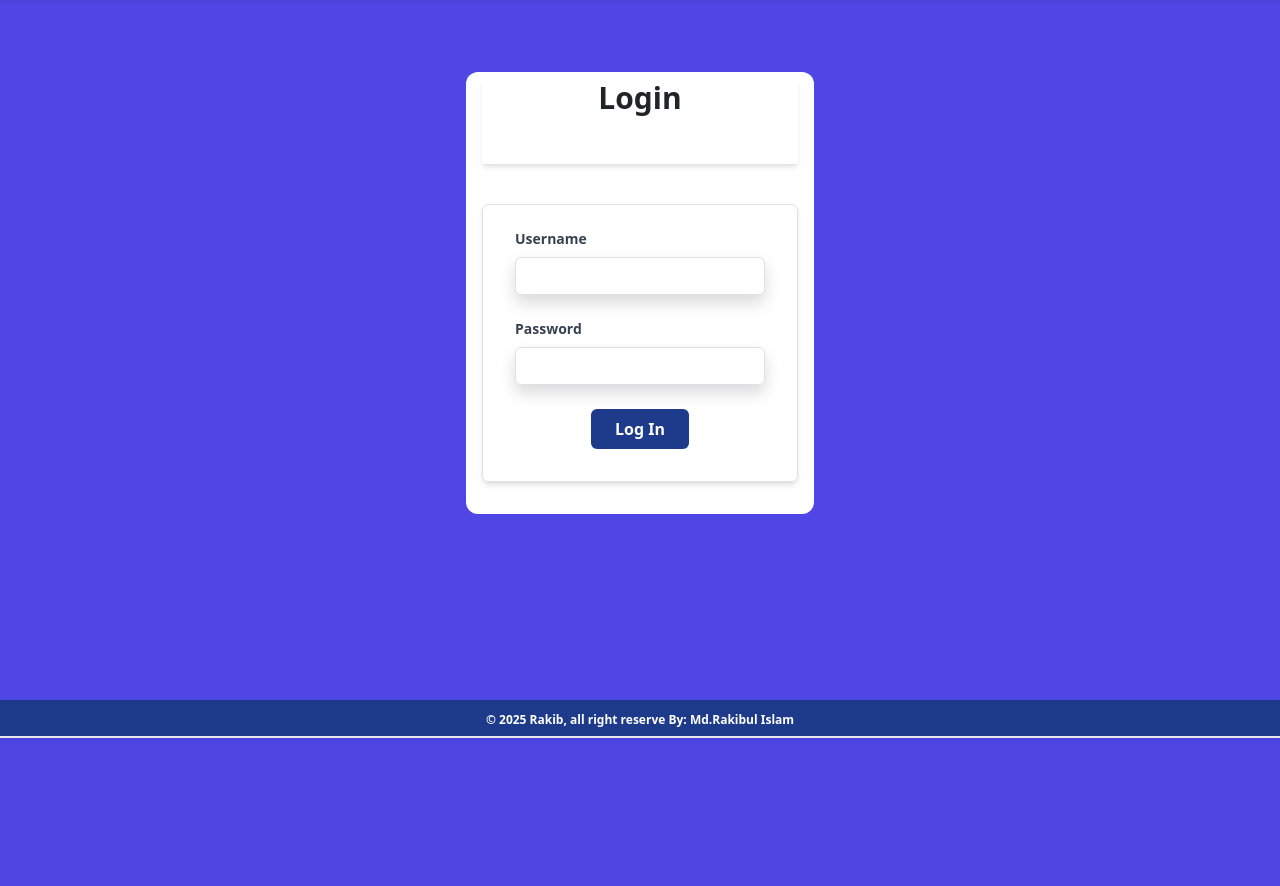
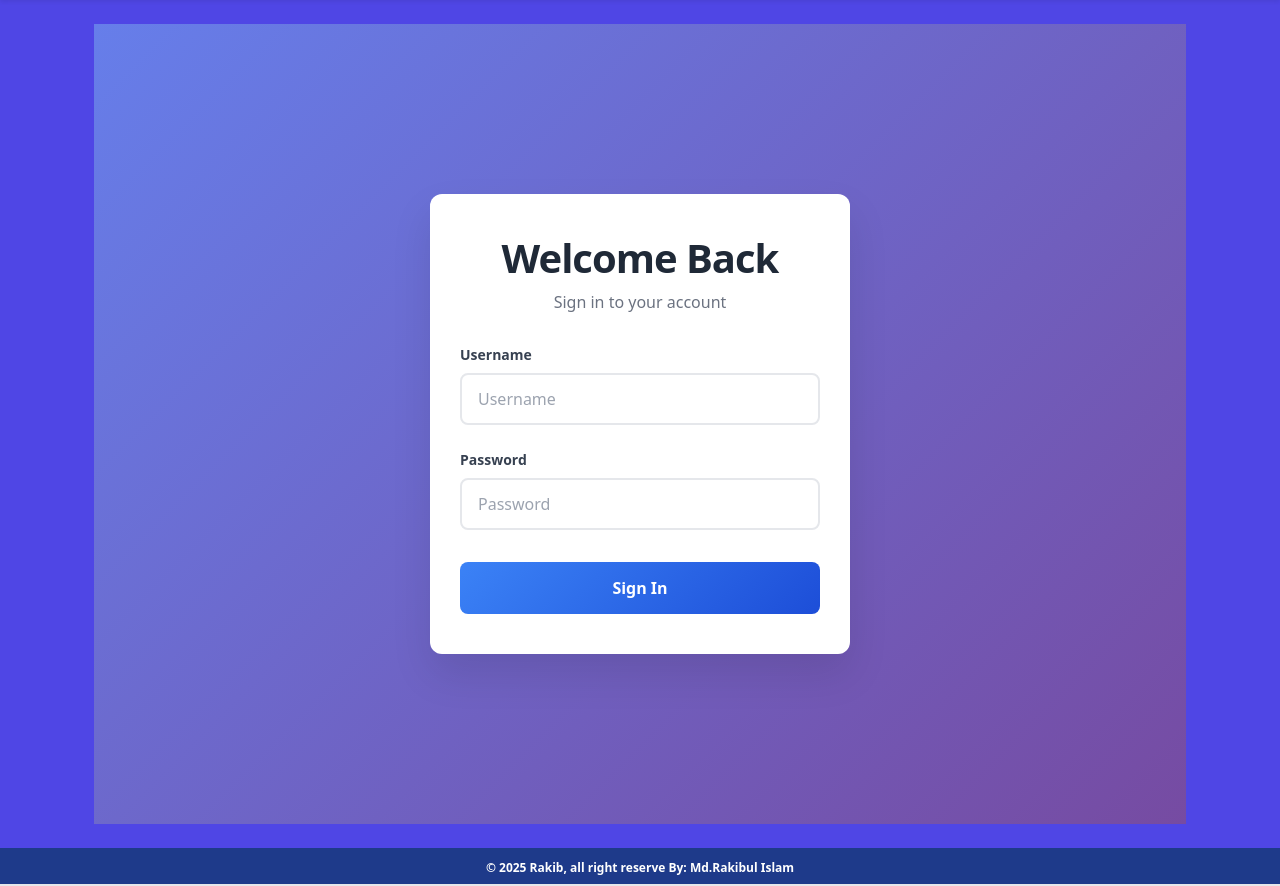
Before and after one commit to rakibul00/final_project_for_mist_bank_maangement, a Django app: page /accounts/login/ in a window 1280 px wide. Shown: the part 62-948 px from the top of the page. Before the commit the page ends 800 px from the top, so only its background shows below. Run offline with Django 4.2, Linux system fonts and the light colour scheme.

Commit message:
Update repo with latest changes

```diff
--- a/accounts/templates/accounts/user_login.html
+++ b/accounts/templates/accounts/user_login.html
@@ -1,34 +1,218 @@
-{% extends 'base.html' %}  {% block content %} {% if form.non_field_errors %} {% for error in form.non_field_errors %}
-<div class="bg-red-100 border border-red-400 text-red-700 px-4 py-3 rounded relative mt-2" role="alert">
-    <p class="font-bold">Error!</p>
-    <p class="block sm:inline">{{ error }}</p>
-</div>
-{% endfor %} {% endif %}
-<div class="grid grid-cols-3 gap-4">
-    <div></div>
-    <div class="py-2 px-3 rounded-xl bg-white mt-12">
-        <h1 class="font-bold text-3xl text-center pb-5 shadow-md">Login</h1>
-        <div class="w-full mt-10">
-            <form method="post" class="shadow-md border border-gray-200 rounded px-8 pt-6 pb-8 mb-4">
-                {% csrf_token %} {% for hidden_field in form.hidden_fields %} {{ hidden_field.errors }} {{ hidden_field }} {% endfor %}
-                {% for field in form.visible_fields %}
-                <div class="mb-4">
-                    <label class="block text-gray-700 text-sm font-bold mb-2" for="{{ field.id_for_label }}">
-                {{ field.label }}
-            </label>
-                    <input class="shadow appearance-none border border-gray-500 rounded w-full py-2 px-3 text-gray-700 leading-tight focus:outline-none focus:shadow-outline" name="{{ field.name }}" id="{{ field.id_for_label }}" type="{{ field.widget_type }}">
+{% extends 'base.html' %}
+
+{% block head_extra %}
+<style>
+/* Modern Responsive Login Page Styles */
+.login-container {
+    min-height: 100vh;
+    display: flex;
+    align-items: center;
+    justify-content: center;
+    background: linear-gradient(135deg, #667eea 0%, #764ba2 100%);
+    padding: 20px;
+}
+
+.login-card {
+    background: white;
+    border-radius: 12px;
+    box-shadow: 0 20px 40px rgba(0, 0, 0, 0.1);
+    width: 100%;
+    max-width: 420px;
+    padding: 40px 30px;
+    animation: slideUp 0.5s ease-out;
+}
+
+@keyframes slideUp {
+    from {
+        opacity: 0;
+        transform: translateY(30px);
+    }
+    to {
+        opacity: 1;
+        transform: translateY(0);
+    }
+}
+
+.login-header {
+    text-align: center;
+    margin-bottom: 30px;
+}
+
+.login-title {
+    font-size: 2.5rem;
+    font-weight: 700;
+    color: #1f2937;
+    margin-bottom: 8px;
+    letter-spacing: -0.025em;
+}
+
+.login-subtitle {
+    color: #6b7280;
+    font-size: 1rem;
+    margin: 0;
+}
+
+.form-group {
+    margin-bottom: 24px;
+}
+
+.form-label {
+    display: block;
+    font-size: 0.875rem;
+    font-weight: 600;
+    color: #374151;
+    margin-bottom: 8px;
+}
+
+.form-input {
+    width: 100%;
+    padding: 12px 16px;
+    border: 2px solid #e5e7eb;
+    border-radius: 8px;
+    font-size: 1rem;
+    transition: all 0.2s ease;
+    box-sizing: border-box;
+}
+
+.form-input:focus {
+    outline: none;
+    border-color: #3b82f6;
+    box-shadow: 0 0 0 3px rgba(59, 130, 246, 0.1);
+}
+
+.form-input::placeholder {
+    color: #9ca3af;
+}
+
+.btn-login {
+    width: 100%;
+    background: linear-gradient(135deg, #3b82f6 0%, #1d4ed8 100%);
+    color: white;
+    border: none;
+    padding: 14px 20px;
+    border-radius: 8px;
+    font-size: 1rem;
+    font-weight: 600;
+    cursor: pointer;
+    transition: all 0.2s ease;
+    margin-top: 8px;
+}
+
+.btn-login:hover {
+    background: linear-gradient(135deg, #2563eb 0%, #1e40af 100%);
+    transform: translateY(-1px);
+    box-shadow: 0 10px 20px rgba(59, 130, 246, 0.2);
+}
+
+.btn-login:active {
+    transform: translateY(0);
+}
+
+.error-message {
+    background: #fef2f2;
+    border: 1px solid #fecaca;
+    color: #dc2626;
+    padding: 12px 16px;
+    border-radius: 8px;
+    margin-bottom: 20px;
+    font-size: 0.875rem;
+}
+
+.field-error {
+    color: #dc2626;
+    font-size: 0.75rem;
+    margin-top: 4px;
+    display: block;
+}
+
+/* Responsive Design */
+@media (max-width: 480px) {
+    .login-card {
+        padding: 30px 20px;
+        margin: 10px;
+    }
+
+    .login-title {
+        font-size: 2rem;
+    }
+
+    .form-input {
+        padding: 14px 16px;
+        font-size: 1rem;
+    }
+
+    .btn-login {
+        padding: 16px 20px;
+        font-size: 1.1rem;
+    }
+}
+
+@media (max-width: 360px) {
+    .login-card {
+        padding: 25px 15px;
+    }
+
+    .login-title {
+        font-size: 1.75rem;
+    }
+}
+
+/* Loading state */
+.btn-login:disabled {
+    opacity: 0.7;
+    cursor: not-allowed;
+    transform: none;
+}
+</style>
+{% endblock %}
+
+{% block content %}
+<div class="login-container">
+    <div class="login-card">
+        <div class="login-header">
+            <h1 class="login-title">Welcome Back</h1>
+            <p class="login-subtitle">Sign in to your account</p>
+        </div>
+
+        {% if form.non_field_errors %}
+            {% for error in form.non_field_errors %}
+                <div class="error-message">
+                    <strong>Error!</strong> {{ error }}
                 </div>
-                {% if field.errors %} {% for error in field.errors %}
-                <p class="text-red-600 text-sm italic pb-2">{{ error }}</p>
-                {% endfor %} {% endif %} {% endfor %}
+            {% endfor %}
+        {% endif %}
 
-                <div class="flex items-center justify-center w-full">
-                    <button class="bg-blue-900 hover:bg-blue-700 text-white font-bold py-2 px-4 rounded focus:outline-none focus:shadow-outline" type="submit">
-                Log In
+        <form method="post" class="login-form">
+            {% csrf_token %}
+            {% for hidden_field in form.hidden_fields %}
+                {{ hidden_field.errors }}
+                {{ hidden_field }}
+            {% endfor %}
+
+            {% for field in form.visible_fields %}
+                <div class="form-group">
+                    <label class="form-label" for="{{ field.id_for_label }}">
+                        {{ field.label }}
+                    </label>
+                    <input class="form-input"
+                           name="{{ field.name }}"
+                           id="{{ field.id_for_label }}"
+                           type="{{ field.widget_type }}"
+                           placeholder="{{ field.label }}"
+                           value="{{ field.value|default_if_none:'' }}"
+                           {% if field.field.required %}required{% endif %}>
+                    {% if field.errors %}
+                        {% for error in field.errors %}
+                            <span class="field-error">{{ error }}</span>
+                        {% endfor %}
+                    {% endif %}
+                </div>
+            {% endfor %}
+
+            <button class="btn-login" type="submit">
+                Sign In
             </button>
-                </div>
-            </form>
-        </div>
+        </form>
     </div>
 </div>
 {% endblock %}
```
Also changed, not shown: db.sqlite3.
